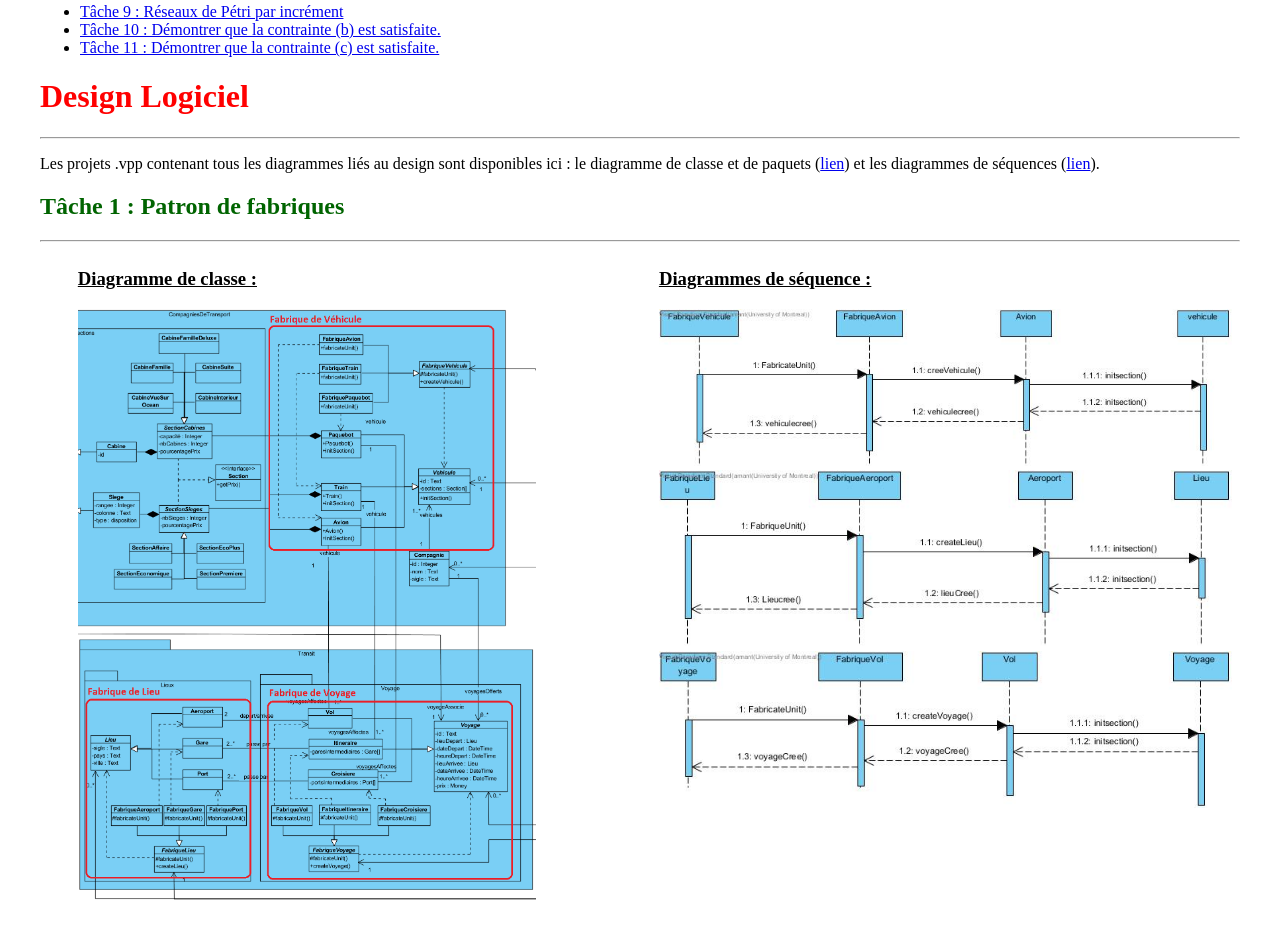
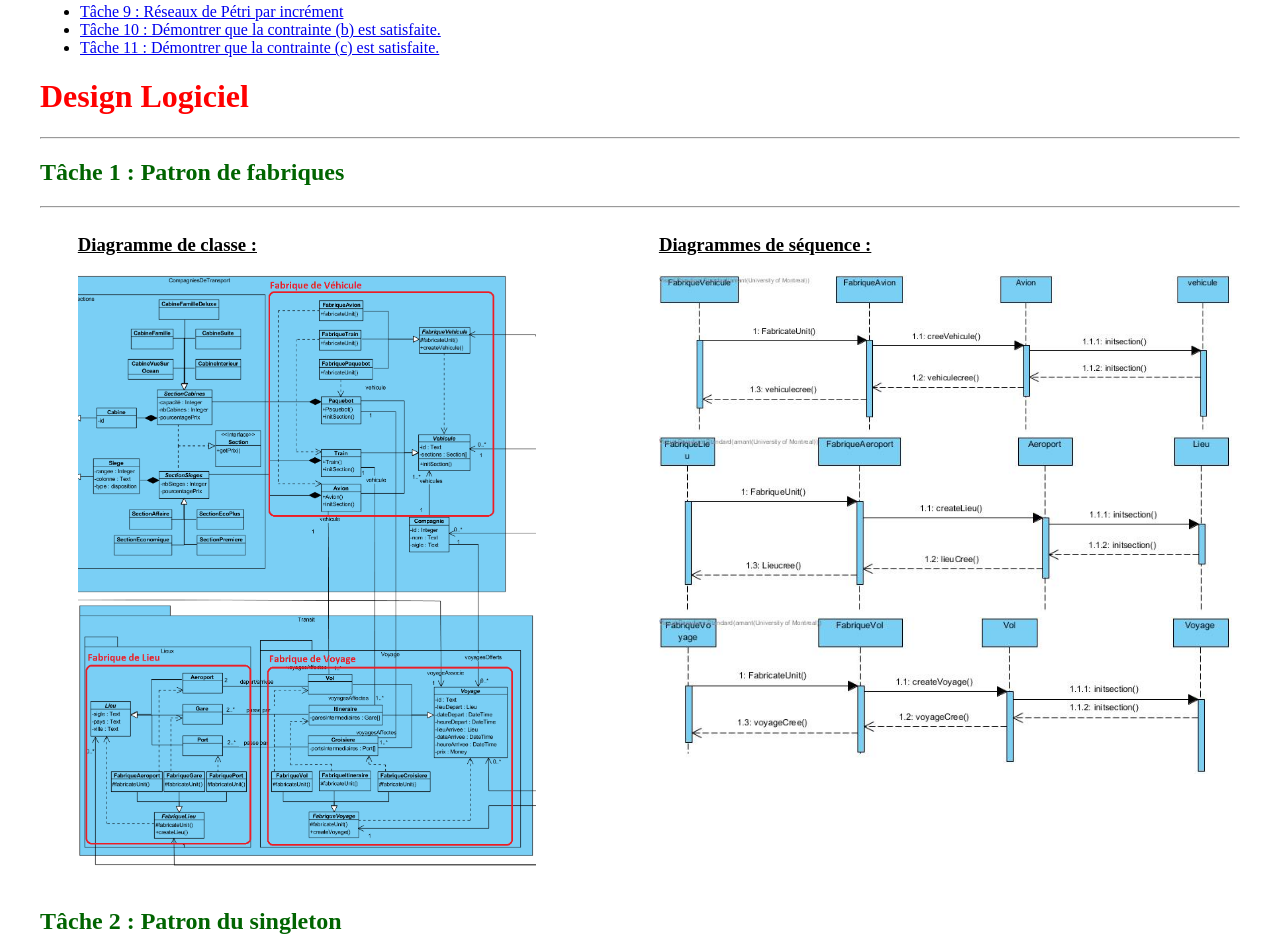
Before and after one commit to JonathanCaspar/GenieLog-TP3, a plain HTML site: page index.htm in a window 1280 px wide. Shown: the part 1219-2158 px from the top of the page. Drawn offline with Linux system fonts and the light colour scheme.

Commit message:
version finale

```diff
--- a/index.htm
+++ b/index.htm
@@ -269,7 +269,6 @@
         </ul>
         <h1 style="color: red;">Design Logiciel</h1>
         <hr>
-        <p>Les projets .vpp contenant tous les diagrammes liés au design sont disponibles ici : le diagramme de classe et de paquets (<a href="Design/DiagClasse.vpp">lien</a>) et les diagrammes de séquences (<a href="Design/DiagSequence.vpp">lien</a>).</p>
 
         <h2 id="tache1">Tâche 1 : Patron de fabriques</h2>
         <hr>
```
